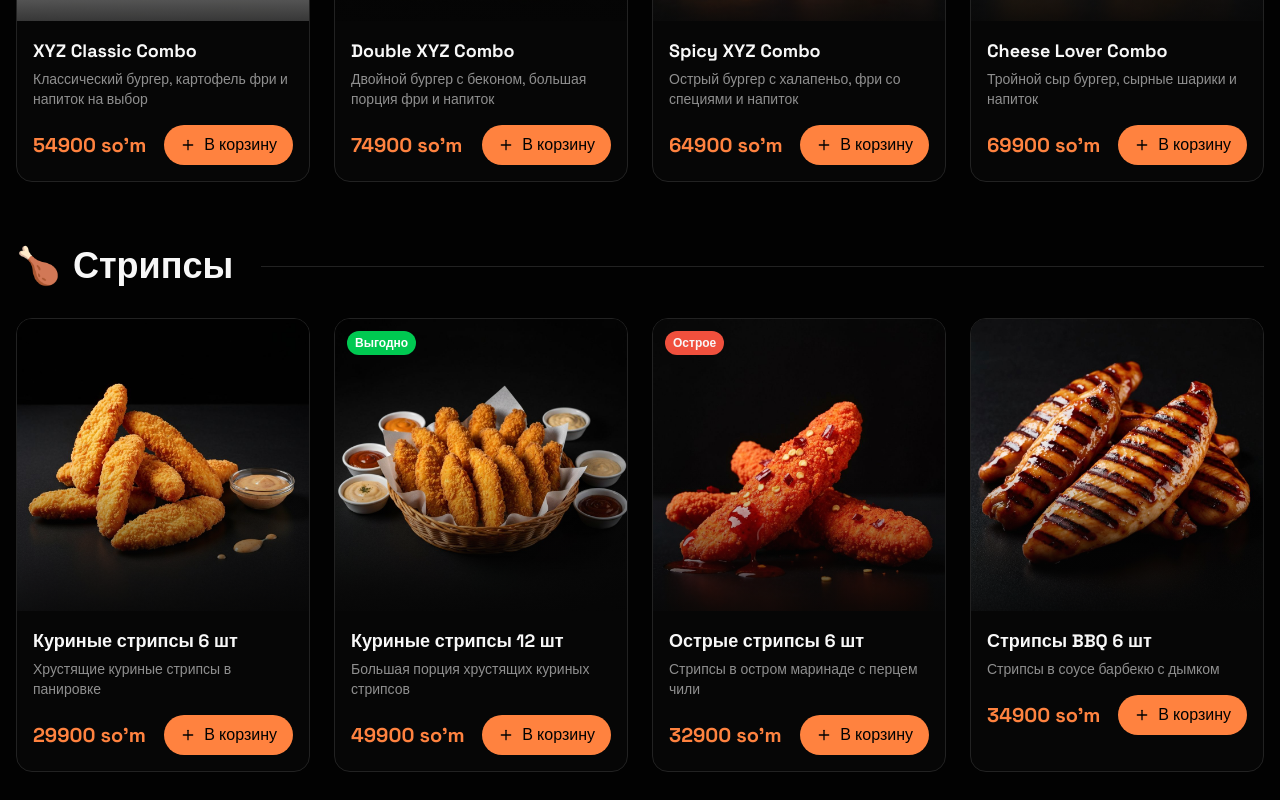
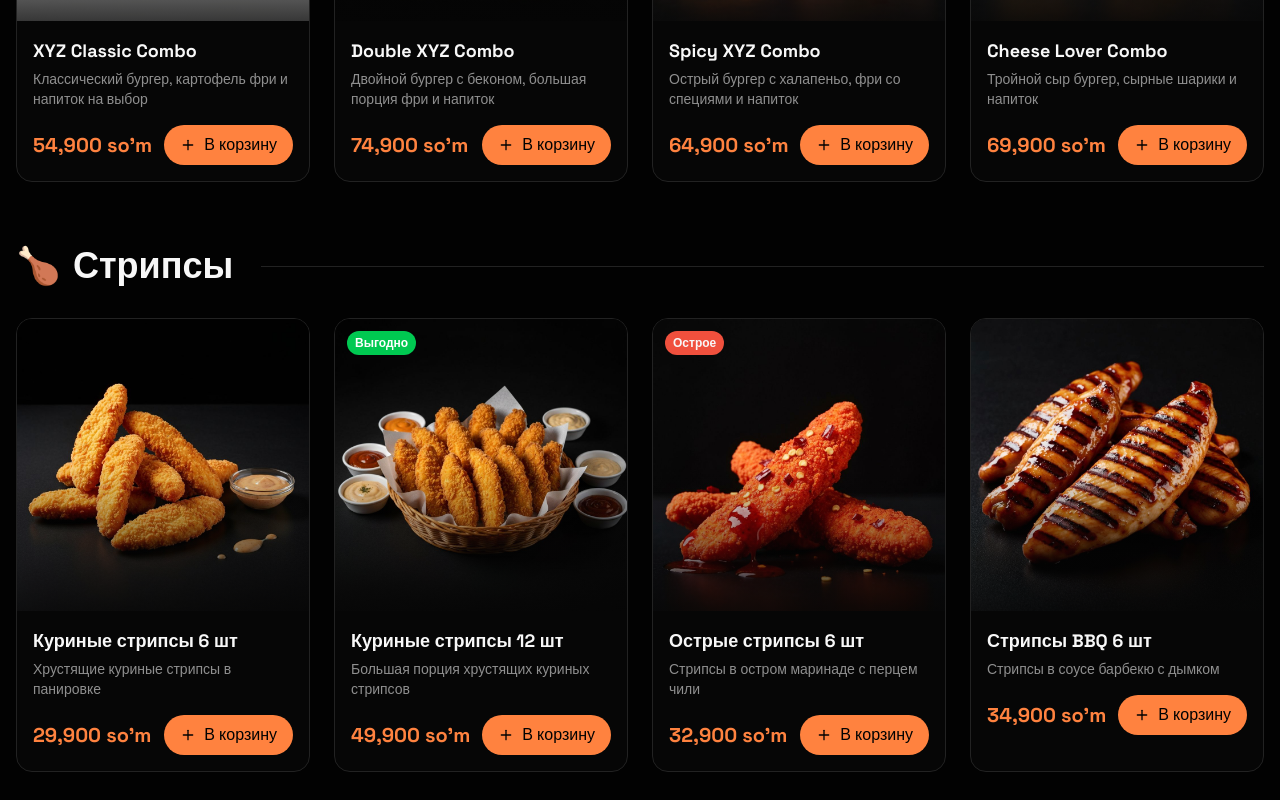
Before and after one commit to Murodbek2004/xyzburger, a Next.js app: page / in a window 1280 px wide. Shown: the part 1240-2040 px from the top of the page. Built offline with nearby package versions, Linux system fonts and the light colour scheme.

Commit message:
Update menu-card.tsx

```diff
--- a/components/menu-card.tsx
+++ b/components/menu-card.tsx
@@ -78,7 +78,7 @@ export function MenuCard({ item, index }: MenuCardProps) {
 
         <div className="flex items-center justify-between">
           <span className="text-xl font-bold text-primary">
-            {item.price} so'm
+            {item.price.toLocaleString('uz-UZ')} so'm
           </span>
           <button
             onClick={handleAddToCart}
```
